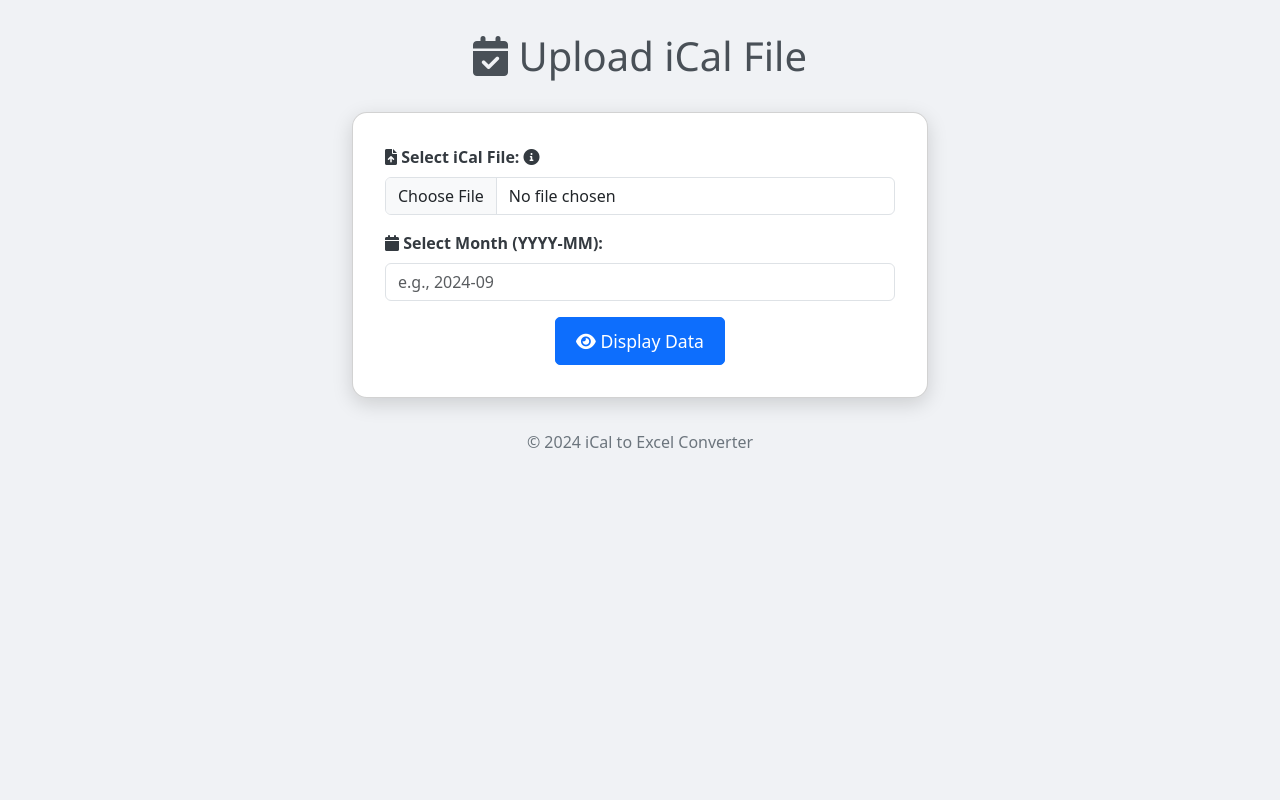
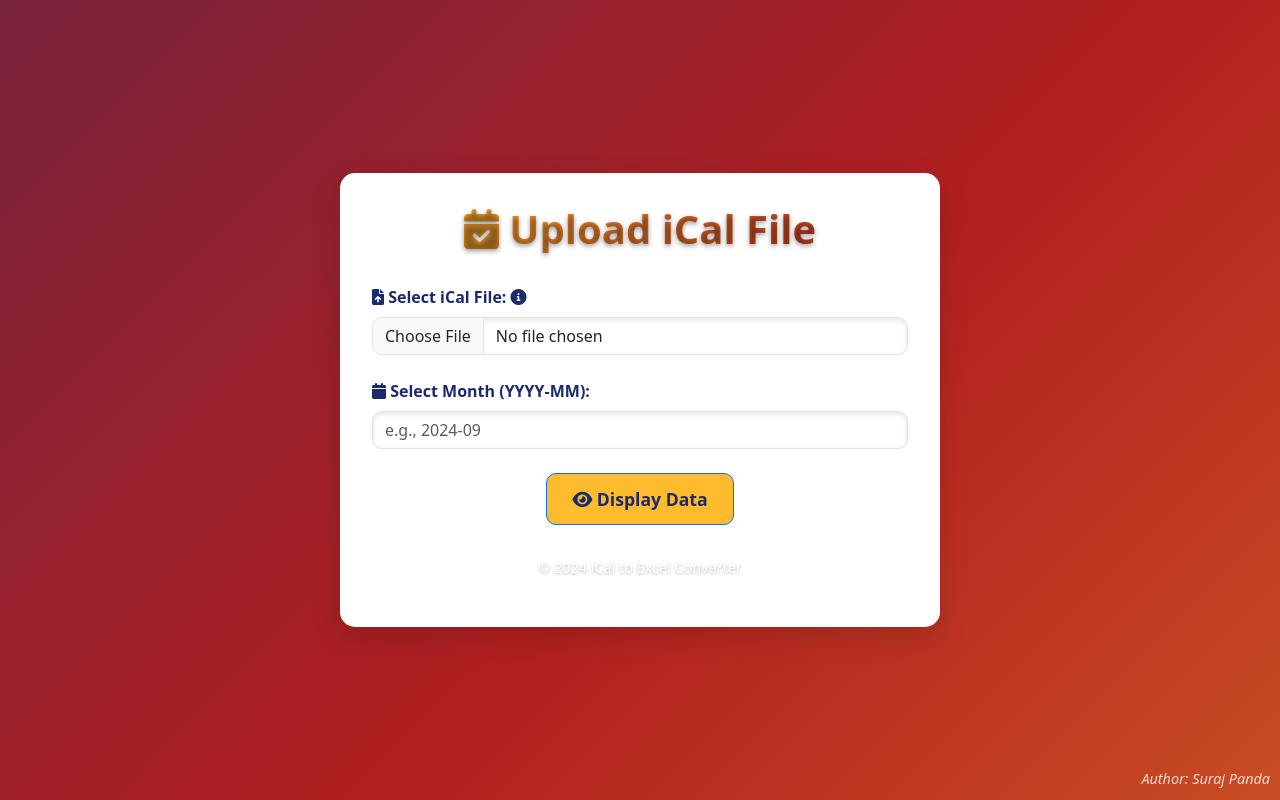
Before and after one commit to sp92nda/confluence_cal_att, a Flask app: page / in a window 1280 px wide. Run offline with Flask 3, Linux system fonts and the light colour scheme.

Commit message:
Added change

```diff
--- a/templates/index.html
+++ b/templates/index.html
@@ -8,68 +8,123 @@
     <link href="https://cdn.jsdelivr.net/npm/bootstrap@5.3.0-alpha3/dist/css/bootstrap.min.css" rel="stylesheet">
     <link href="https://cdnjs.cloudflare.com/ajax/libs/font-awesome/6.0.0/css/all.min.css" rel="stylesheet">
     <style>
-        body {
-            padding: 2rem;
-            background-color: #f0f2f5;
+        /* Adjust the body and container to avoid scroll bars */
+        body, html {
+            margin: 0;
+            padding: 0;
+            width: 100%;
+            height: 100%;
+            overflow-x: hidden; /* Prevent horizontal scroll */
+            display: flex;
+            justify-content: center;
+            align-items: center;
+            background: linear-gradient(135deg, #1a2a6c, #b21f1f, #fdbb2d);
+            background-size: 300% 300%;
+            animation: gradientShift 10s ease infinite;
+        }
+
+        @keyframes gradientShift {
+            0% { background-position: 0% 50%; }
+            50% { background-position: 100% 50%; }
+            100% { background-position: 0% 50%; }
         }
 
         .container {
             max-width: 600px;
-            margin: auto;
+            padding: 2rem;
+            background-color: #ffffff;
+            border-radius: 15px;
+            box-shadow: 0 10px 30px rgba(0, 0, 0, 0.15);
+            animation: fadeInUp 1.5s ease-out;
+        }
+
+        @keyframes fadeInUp {
+            0% { opacity: 0; transform: translateY(50px); }
+            100% { opacity: 1; transform: translateY(0); }
         }
 
         h1 {
             margin-bottom: 2rem;
-            color: #495057;
+            color: #ffffff; /* Text color */
             text-align: center;
-            font-family: 'Segoe UI', Tahoma, Geneva, Verdana, sans-serif;
-        }
-
-        .card {
-            padding: 2rem;
-            border-radius: 15px;
-            box-shadow: 0 6px 20px rgba(0, 0, 0, 0.15);
+            font-size: 2.5rem;
+            font-weight: bold;
+            text-shadow: 0px 2px 5px rgba(0, 0, 0, 0.4);
+            background: linear-gradient(135deg, #fdbb2d, #b21f1f);
+            -webkit-background-clip: text;
+            -webkit-text-fill-color: transparent;
         }
 
         .form-label {
             font-weight: bold;
-            color: #343a40;
+            color: #1a2a6c;
         }
 
         .form-control {
-            margin-bottom: 1rem;
+            margin-bottom: 1.5rem;
+            border-radius: 10px;
+            box-shadow: inset 0 2px 5px rgba(0, 0, 0, 0.1);
         }
 
         .btn-primary {
-            padding: 10px 20px;
+            padding: 12px 25px;
             font-size: 1.1rem;
-            border-radius: 5px;
-            transition: background-color 0.3s ease;
+            border-radius: 10px;
+            background-color: #fdbb2d;
+            color: #1a2a6c;
+            font-weight: bold;
+            transition: all 0.3s ease;
         }
 
         .btn-primary:hover {
-            background-color: #0056b3;
+            background-color: #1a2a6c;
+            color: #ffffff;
+            transform: scale(1.05);
+            box-shadow: 0 8px 20px rgba(0, 0, 0, 0.2);
+        }
+
+        footer {
+            text-align: center;
+            margin-top: 2rem;
+            color: #ffffff;
+            font-size: 0.9rem;
+            text-shadow: 0px 1px 3px rgba(0, 0, 0, 0.3);
+        }
+
+        .author-name {
+            position: absolute;
+            bottom: 10px;
+            right: 10px;
+            font-size: 0.9rem;
+            color: #ffffff;
+            opacity: 0.8;
+            font-style: italic;
         }
 
         .progress {
             display: none;
             height: 20px;
             margin-top: 1rem;
+            border-radius: 10px;
+            overflow: hidden;
         }
 
-        footer {
-            text-align: center;
-            margin-top: 2rem;
-            color: #6c757d;
+        .progress-bar {
+            border-radius: 10px;
+            background-color: #fdbb2d;
+            transition: width 0.4s ease;
+        }
+        .card {
+            border: none; /* Removes the border around the form */
+            {#box-shadow: none; /* Removes any shadow that might give the appearance of a border */#}
+            {#background-color: transparent; /* Makes the background of the form transparent */#}
         }
     </style>
 </head>
 
 <body>
+
 <div class="container">
-{#    <div class="text-center">#}
-{#        <img src="/static/images/Warner_Bros_Discovery_logo.png" alt="Warner Bros. Discovery Logo" style="max-width: 150px; margin-bottom: 1rem; float: left; margin-right: 1rem;">#}
-{#    </div>#}
     <h1><i class="fa fa-calendar-check"></i> Upload iCal File</h1>
     <div class="card">
         <form id="upload-form" action="/upload" method="post" enctype="multipart/form-data">
@@ -77,8 +132,8 @@
                 <label for="file" class="form-label">
                     <i class="fa fa-file-upload"></i> Select iCal File:
                     <span data-bs-toggle="tooltip" title="Upload .ics files for attendance data">
-                            <i class="fa fa-info-circle"></i>
-                        </span>
+                        <i class="fa fa-info-circle"></i>
+                    </span>
                 </label>
                 <input type="file" name="file" class="form-control" accept=".ics" required />
             </div>
@@ -95,13 +150,18 @@
             </div>
             <!-- Progress bar to show upload status -->
             <div class="progress">
-                <div class="progress-bar progress-bar-striped progress-bar-animated" role="progressbar" style="width: 0%;" aria-valuenow="0" aria-valuemin="0" aria-valuemax="100">0%</div>
+                <div class="progress-bar progress-bar-striped progress-bar-animated bg-warning" role="progressbar"
+                     style="width: 0%;" aria-valuenow="0" aria-valuemin="0" aria-valuemax="100">0%
+                </div>
             </div>
         </form>
     </div>
     <footer>
         <p>&copy; 2024 iCal to Excel Converter</p>
     </footer>
+    <div class="author-name">
+        Author: Suraj Panda
+    </div>
 </div>
 
 <script src="https://cdn.jsdelivr.net/npm/bootstrap@5.3.0-alpha3/dist/js/bootstrap.bundle.min.js"></script>
@@ -131,6 +191,7 @@
         }, 200);
     });
 </script>
+
 </body>
 
 </html>
```
Also changed, not shown: templates/report.html (+55 -16 lines), 1 other file.
